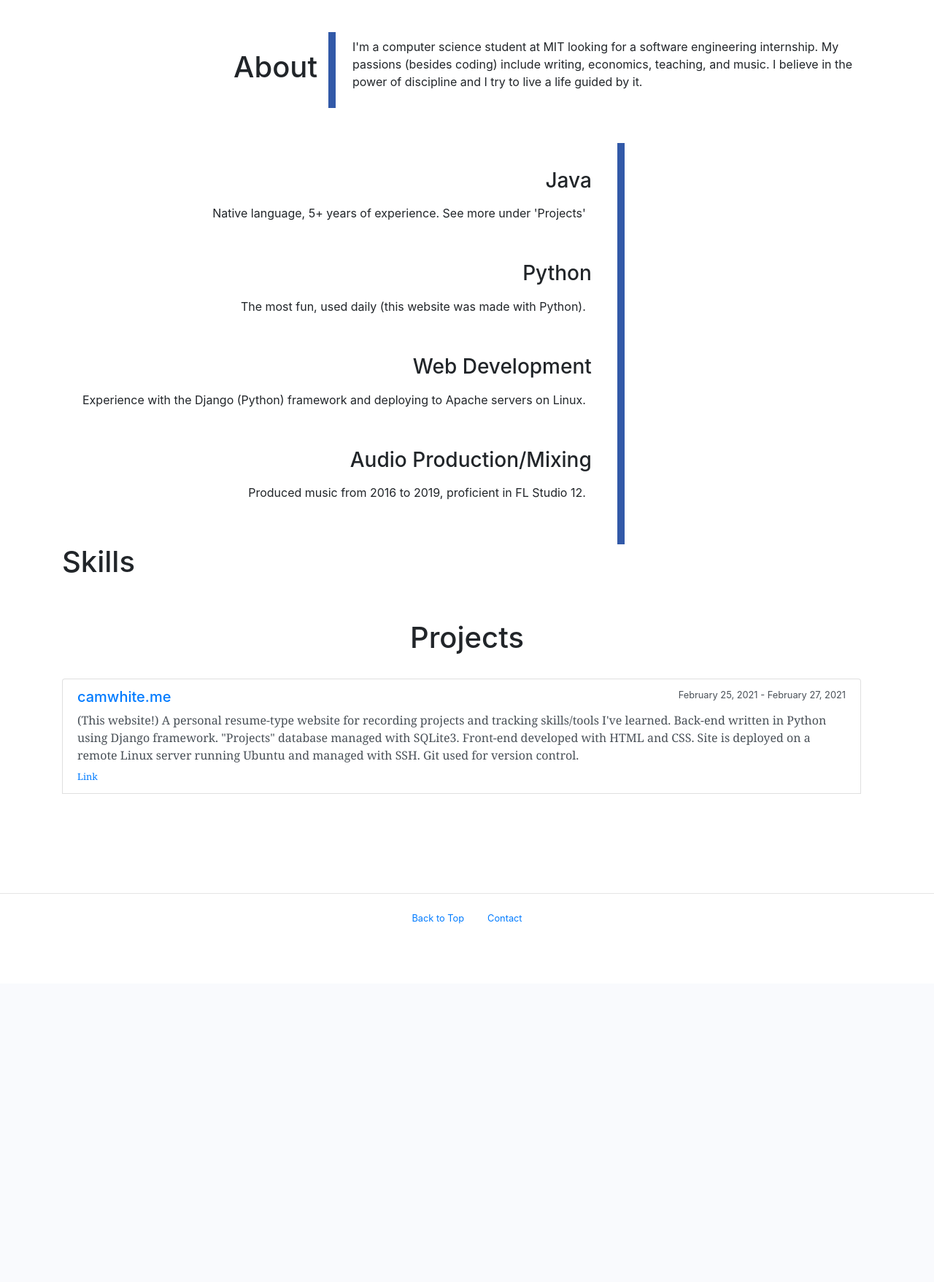
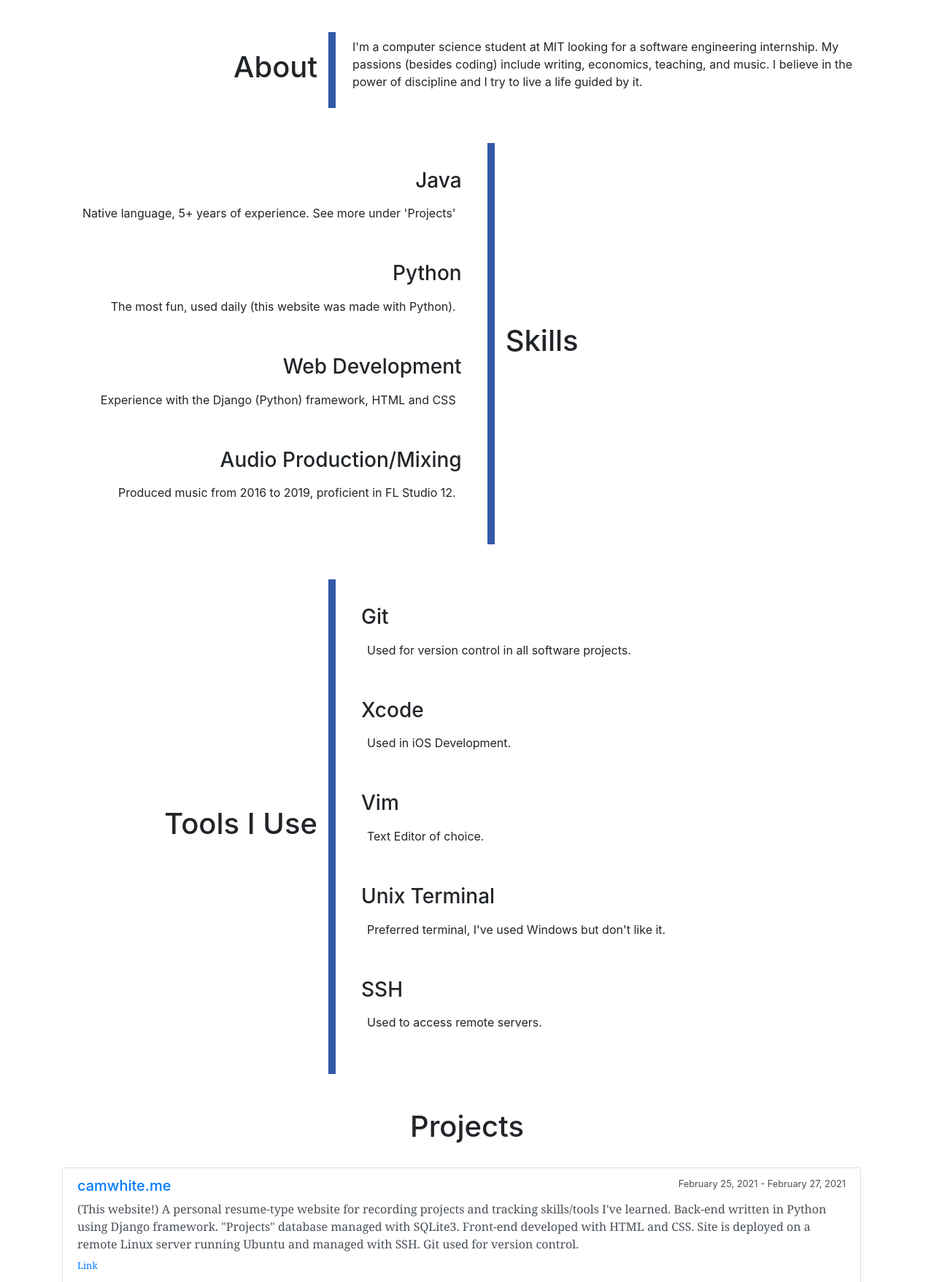
Before and after one commit to whiteceric/camwhite.me, a Django app: page / in a window 1280 px wide. Shown: the part 430-2187 px from the top of the page at 73% size. Before the commit the page ends 1696 px from the top, so only its background shows below. Run offline with Django 3.2, Linux system fonts and the light colour scheme; data comes from the database, SQL or seed files in the repository.

Commit message:
Added Tools Section to Home Page

```diff
--- a/portfolio/templates/home.html
+++ b/portfolio/templates/home.html
@@ -58,7 +58,7 @@
 
             <div class="emphasize rounded">
                 <h3>Web Development</h3>
-                <p class="p-2">Experience with the Django (Python) framework and deploying to Apache servers on Linux.</p>
+                <p class="p-2">Experience with the Django (Python) framework, HTML and CSS</p>
             </div>
 
             <div class="emphasize rounded">
@@ -68,6 +68,39 @@
         </div>
         <div class="col-md-4">
             <h1>Skills</h1>
+        </div>
+    </div>
+
+    <br/><br/>
+    <div class="row align-items-center">
+        <div class="col-md-4">
+            <h1 class="text-right">Tools I Use</h1>
+        </div>
+        <div class="col-auto text-left vl-left">
+            <div class="emphasize rounded">
+                <h3>Git</h3>
+                <p class="p-2">Used for version control in all software projects.</p>
+            </div>
+
+            <div class="emphasize rounded">
+                <h3>Xcode</h3>
+                <p class="p-2">Used in iOS Development.</p>
+            </div>
+
+            <div class="emphasize rounded">
+                <h3>Vim</h3>
+                <p class="p-2">Text Editor of choice.</p>
+            </div>
+
+            <div class="emphasize rounded">
+                <h3>Unix Terminal</h3>
+                <p class="p-2">Preferred terminal, I've used Windows but don't like it.</p>
+            </div>
+
+            <div class="emphasize rounded">
+                <h3>SSH</h3>
+                <p class="p-2">Used to access remote servers.</p>
+            </div>
         </div>
     </div>
 
```
